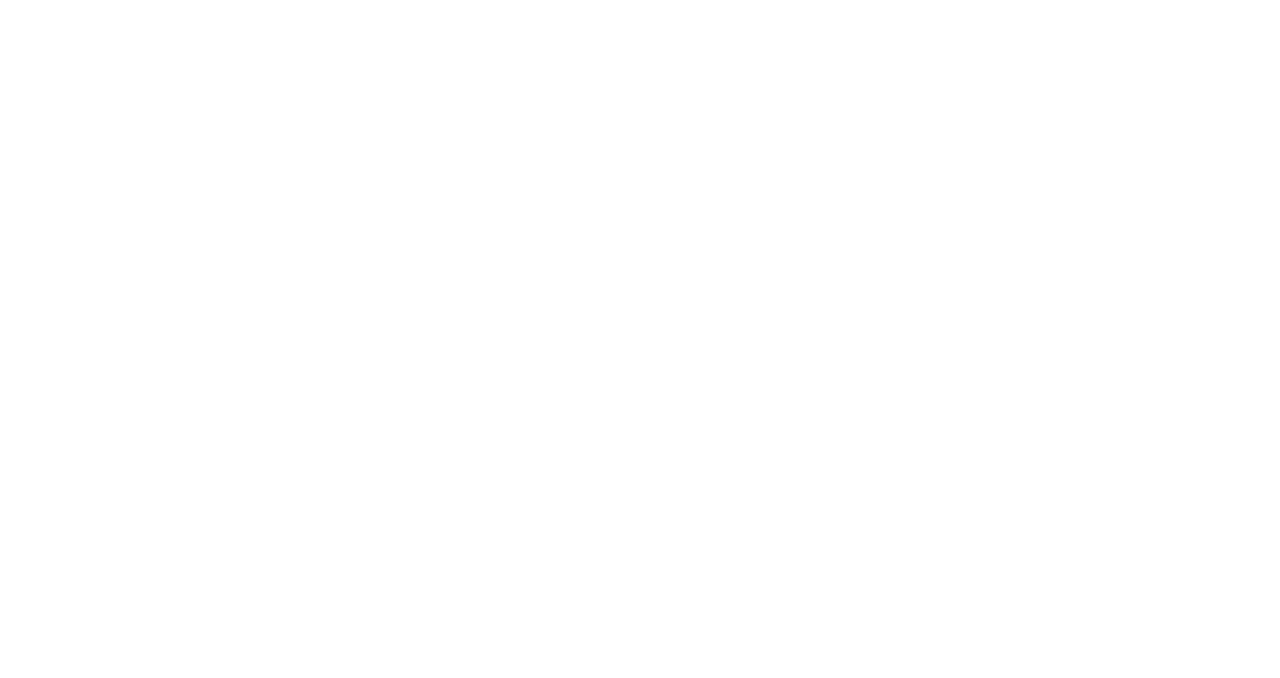
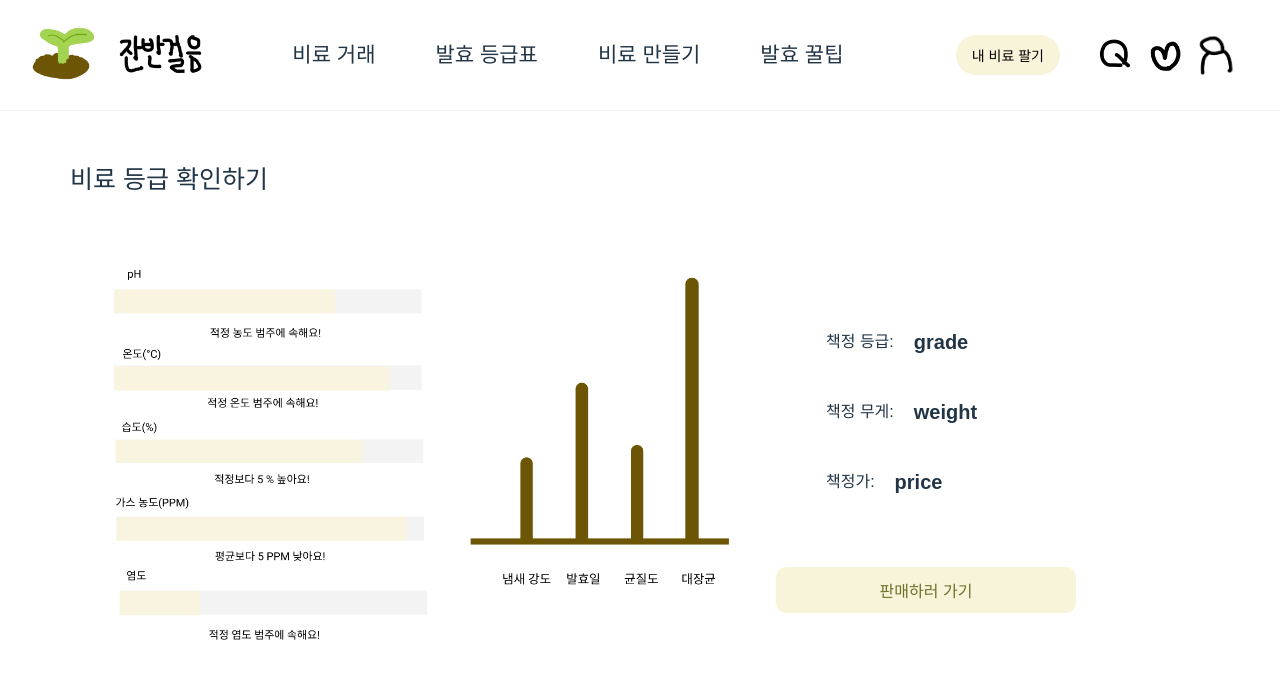
Before and after one commit to coqls1229/khuthon2025, a React (Vite) app: page /checkgrade in a window 1280 px wide. Before the commit this address had no page. Shown: the top 678 px of the page. Built offline with nearby package versions, Linux system fonts and the light colour scheme; a web font is replaced by a local one.

Commit message:
Connect: api/posts, mainboard

```diff
--- a/package.json
+++ b/package.json
@@ -10,6 +10,7 @@
     "preview": "vite preview"
   },
   "dependencies": {
+    "axios": "^1.9.0",
     "react": "^19.1.0",
     "react-dom": "^19.1.0",
     "react-router-dom": "^7.6.0",
--- a/src/App.jsx
+++ b/src/App.jsx
@@ -6,6 +6,7 @@
 import Profile from "./pages/Profile";
 import Purchase from "./pages/Purchase";
 import Login from "./pages/Login";
+import CheckGrade from "./pages/CheckGrade";
 
 const App = () => {
   return (
@@ -16,6 +17,8 @@
         <Route path="/newpost" element={<NewPost />}></Route>
         <Route path="/post" element={<PostDetail />}></Route>
         <Route path="/profile" element={<Profile />}></Route>
+        <Route path="/checkgrade" element={<CheckGrade />}></Route>
+
         <Route path="/post/purchase" element={<Purchase />}></Route>
       </Routes>
     </BrowserRouter>
--- a/src/component/Header.jsx
+++ b/src/component/Header.jsx
@@ -21,7 +21,8 @@
         </NavigatorContainer>
 
         <MyContainer>
-          <Write onClick={() => navigate("/newpost")}>내 비료 팔기</Write>
+          {/* /checkgrade에서 /newpost로 이동하기 때문에 /checkgrade 먼저! */}
+          <Write onClick={() => navigate("/checkgrade")}>내 비료 팔기</Write>
           <ImgContainer>
             <Img src={Search} alt="search" />
             <Img src={Likes} alt="likes" />
--- /dev/null
+++ b/src/pages/CheckGrade.jsx
@@ -0,0 +1,84 @@
+import React from "react";
+import { useNavigate } from "react-router-dom";
+import styled from "styled-components";
+import Header from "../component/header";
+import Graph from "../assets/Graph.png";
+
+const CheckGrade = () => {
+  const navigate = useNavigate();
+  return (
+    <>
+      <Header />
+      <Frame>
+        <Title>비료 등급 확인하기</Title>
+      </Frame>
+      <div style={{ width: "90vw" }}>
+        <Container>
+          <CustomImage src={Graph} alt="graph" />
+          <div style={{ display: "flex", flexDirection: "column" }}>
+            <div style={{ marginLeft: "50px" }}>
+              <Row>
+                <p>책정 등급: </p> <Bold>grade</Bold>
+              </Row>
+              <Row>
+                <p>책정 무게: </p> <Bold>weight</Bold>
+              </Row>
+              <Row>
+                <p>책정가: </p> <Bold>price</Bold>
+              </Row>
+            </div>
+
+            <PurchaseButton onClick={() => navigate("/newpost")}>
+              판매하러 가기
+            </PurchaseButton>
+          </div>
+        </Container>
+      </div>
+    </>
+  );
+};
+
+export default CheckGrade;
+
+const Frame = styled.div`
+  position: fixed;
+  top: 140px; /* header 아래 공간 확보 */
+  padding-left: 70px;
+  width: 420px;
+  z-index: 10;
+`;
+
+const Title = styled.h2`
+  font-size: 25px;
+  font-weight: bold;
+`;
+
+const Container = styled.div`
+  margin-top: 120px;
+  display: flex;
+  justify-content: center;
+  align-items: center;
+`;
+
+const CustomImage = styled.img`
+  width: 700px;
+`;
+
+const Bold = styled.p`
+  font-size: 20px;
+  font-weight: bold;
+  margin-left: 20px;
+`;
+
+const Row = styled.div`
+  display: flex;
+  align-items: center;
+`;
+
+const PurchaseButton = styled.button`
+  width: 300px;
+  background-color: #f8f4d9;
+  border-radius: 10px;
+  color: #6f6f2b;
+  margin-top: 50px;
+`;
--- a/src/pages/Mainboard.jsx
+++ b/src/pages/Mainboard.jsx
@@ -1,5 +1,6 @@
-import React from "react";
+import React, { useState, useEffect } from "react";
 import styled from "styled-components";
+import axios from "axios";
 import Header from "../component/header";
 import Sidebar from "../component/Sidebar";
 import PostPhoto from "../assets/PostPhoto.png";
@@ -8,57 +9,68 @@
 const Mainboard = () => {
   const navigate = useNavigate();
 
-  // 샘플 더미 데이터
-  const posts = [
-    {
-      post_id: 1,
-      image_url: PostPhoto,
-      title: "급식서에서 나온 비료입니다.",
-      price: "10,000원",
-      weight: "320g",
-      grade: "A 등급",
-    },
-    {
-      post_id: 2,
-      image_url: PostPhoto,
-      title: "레전드 맛집 비료 못참지 ㅋㅋ",
-      price: "2,000원",
-      weight: "50g",
-      grade: "C 등급",
-    },
-    {
-      post_id: 3,
-      image_url: PostPhoto,
-      title: "이거 먹고 쑥쑥 자랐습니다",
-      price: "18,000원",
-      weight: "400g",
-      grade: "A 등급",
-    },
-    {
-      post_id: 4,
-      image_url: PostPhoto,
-      title: "이거 먹고 쑥쑥 자랐습니다",
-      price: "18,000원",
-      weight: "400g",
-      grade: "A 등급",
-    },
-    {
-      post_id: 5,
-      image_url: PostPhoto,
-      title: "이거 먹고 쑥쑥 자랐습니다",
-      price: "18,000원",
-      weight: "400g",
-      grade: "A 등급",
-    },
-    {
-      post_id: 6,
-      image_url: PostPhoto,
-      title: "이거 먹고 쑥쑥 자랐습니다",
-      price: "18,000원",
-      weight: "400g",
-      grade: "A 등급",
-    },
-  ];
+  /* 서버에서 받아온 데이터를 저장할 상태 */
+  const [posts, setPosts] = useState([]);
+  const [loading, setLoading] = useState(false);
+  const [error, setError] = useState(null);
+
+  /** 첫 렌더링 때 서버 호출 */
+  useEffect(() => {
+    const API_BASE = "http://34.64.57.155:5500/api";
+    const fetchData = async () => {
+      try {
+        setLoading(true);
+
+        /* 1️⃣ 게시글 목록 가져오기 */
+        const postRes = await axios.get(`${API_BASE}/posts`);
+        const postData = postRes.data.data; // [{ postId, fertId, ... }]
+
+        /* 2️⃣ 중복 없이 fertId 모으기 */
+        const fertIds = [...new Set(postData.map((p) => p.fertId))];
+
+        /* 3️⃣ fertId 별로 병렬 호출 */
+        const fertPromises = fertIds.map((id) =>
+          axios.get(`${API_BASE}/fertilizers/${id}`)
+        );
+        const fertResults = await Promise.allSettled(fertPromises);
+
+        /* 4️⃣ fertId → 비료정보 매핑 테이블 만들기 */
+        const fertMap = {};
+        fertResults.forEach((res) => {
+          if (res.status === "fulfilled") {
+            const f = res.value.data.data;
+            fertMap[f.fertId] = f; // { price, weightKg, grade }
+          }
+        });
+
+        /* 5️⃣ 카드에 쓸 데이터 가공 */
+        const merged = postData.map((p) => {
+          const f = fertMap[p.fertId] || {};
+          return {
+            post_id: p.postId,
+            image_url: p.imageUrl,
+            title: p.title,
+            price: f.price ? `${f.price.toLocaleString()}원` : "가격 정보 없음",
+            weight: f.weightKg ? `${f.weightKg}kg` : "",
+            grade: f.grade ? `${f.grade} 등급` : "",
+          };
+        });
+
+        setPosts(merged);
+      } catch (e) {
+        console.error(e);
+        setError("데이터를 불러오지 못했어 🥲");
+      } finally {
+        setLoading(false);
+      }
+    };
+
+    fetchData();
+  }, []);
+
+  /* 로딩·에러 처리 */
+  if (loading) return <FullMsg>불러오는 중...</FullMsg>;
+  if (error) return <FullMsg>{error}</FullMsg>;
 
   return (
     <>
@@ -69,7 +81,12 @@
         <div style={{ marginTop: "100px", width: "99vw", marginRight: "50px" }}>
           <Grid>
             {posts.map((post) => (
-              <Post key={post.post_id} onClick={() => navigate("/post")}>
+              <Post
+                key={post.post_id}
+                onClick={() =>
+                  navigate(`/post/${post.post_id}`, { state: post })
+                } // ← 포스트 객체 통째로 전달
+              >
                 <CustomImage src={post.image_url} alt={post.title} />
                 <p
                   style={{
@@ -109,6 +126,11 @@
 };
 
 export default Mainboard;
+
+const FullMsg = styled.p`
+  margin-top: 120px;
+  text-align: center;
+`;
 
 const ContentRow = styled.div`
   display: flex;
```
Also changed, not shown: src/assets/Graph.png (added), 1 other file (tests, documents, lock files or other folders).
